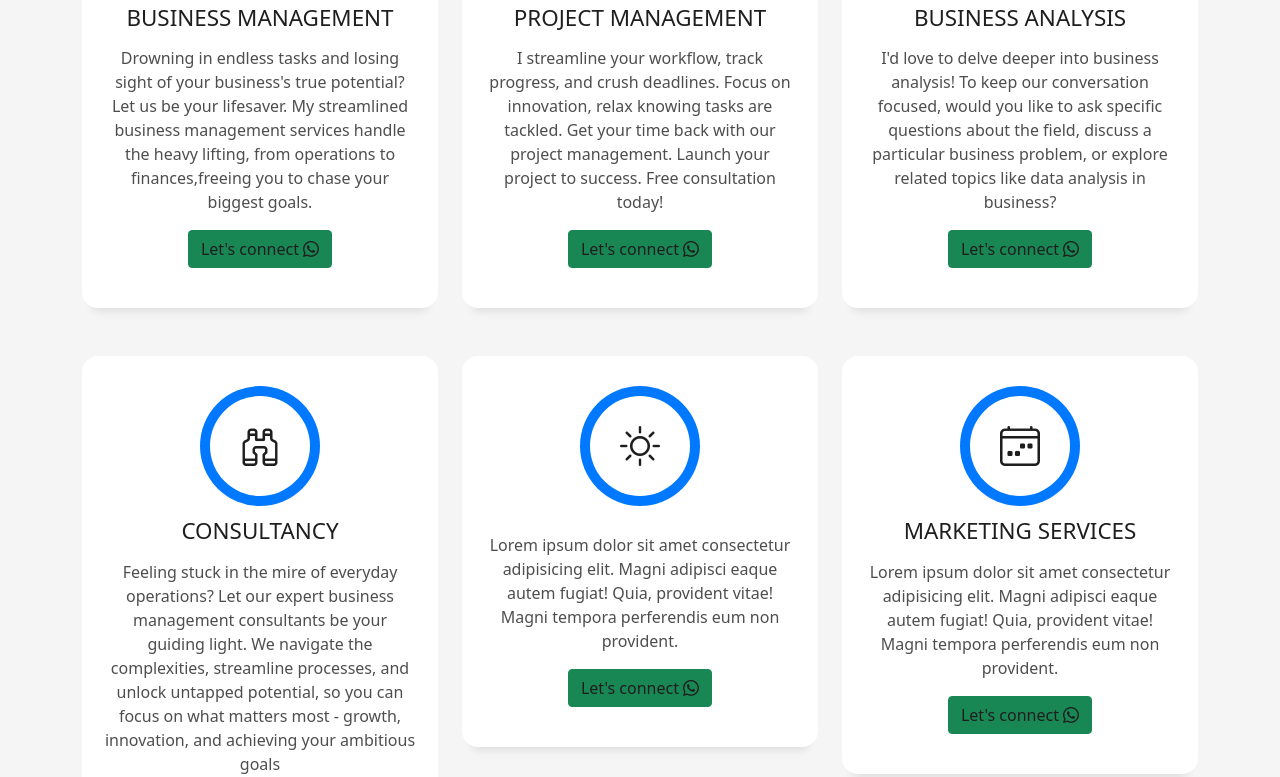
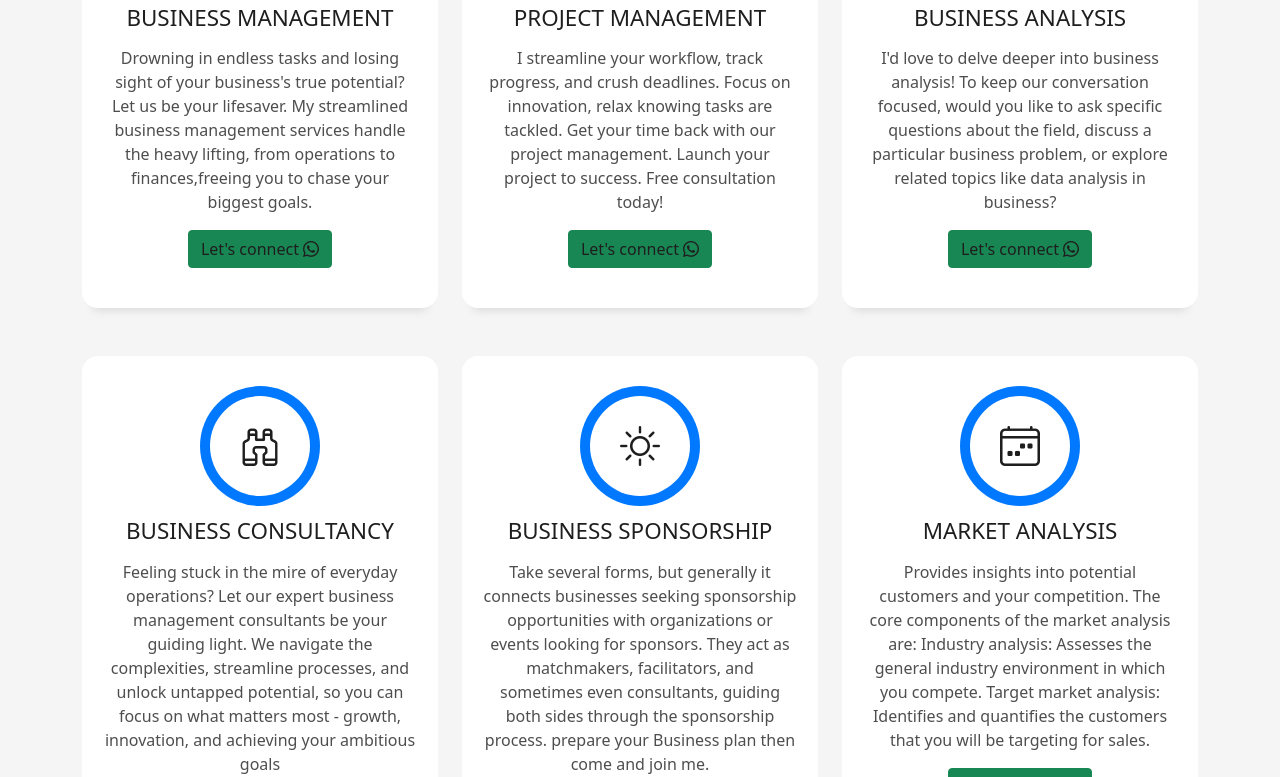
Before and after one commit to trophime1/Devfolio, a React (Create React App) app: page / in a window 1280 px wide. Shown: the part 2000-2777 px from the top of the page. Built offline with nearby package versions, Linux system fonts and the light colour scheme.

Commit message:
portifolio

```diff
--- a/src/pages/blog.js
+++ b/src/pages/blog.js
@@ -21,7 +21,7 @@ function Blog (){
           <div class="col-md-4">
             <div class="card card-blog">
               <div class="card-img">
-                <a href="https://www.universal-cert.com"><img src="assets/img/logo.png" alt="" class="img-fluid"/></a>
+                <a target="blank" href="https://www.universal-cert.com"><img src="assets/img/logo.png" alt="" class="img-fluid"/></a>
               </div>
               <div class="card-body">
                 <div class="card-category-box">
@@ -31,9 +31,7 @@ function Blog (){
                 </div>
                 <h3 class="card-title"><a target="blank" href="https://www.universal-cert.com">Universal cert</a></h3>
                 <p class="card-description">
-                  Proin eget tortor risus. Pellentesque in ipsum id orci porta dapibus. Praesent sapien massa, convallis
-                  a pellentesque nec,
-                  egestas non nisi.
+                Making ISO Certification Easier.<br></br>Certification in Hours not in Days
                 </p>
               </div>
               <div class="card-footer">
@@ -51,7 +49,7 @@ function Blog (){
           <div class="col-md-4">
             <div class="card card-blog">
               <div class="card-img">
-                <a href="https://www.uhdss.com"><img src="assets/img/uhdss logo.png" alt="" class="img-fluid"/></a>
+                <a target="blank" href="https://www.uhdss.com"><img src="assets/img/uhdss logo.png" alt="" class="img-fluid"/></a>
               </div>
               <div class="card-body">
                 <div class="card-category-box">
@@ -61,9 +59,7 @@ function Blog (){
                 </div>
                 <h3 class="card-title"><a target = "blank"  href="https://www.uhdss.com">UHDSS</a></h3>
                 <p class="card-description">
-                  Proin eget tortor risus. Pellentesque in ipsum id orci porta dapibus. Praesent sapien massa, convallis
-                  a pellentesque nec,
-                  egestas non nisi.
+                Welcome to the Africa's best Education Agency.
                 </p>
               </div>
               <div class="card-footer">
@@ -91,14 +87,12 @@ function Blog (){
                 </div>
                 <h3 class="card-title"><a  target = "blank" href="https://topskills.courses">TopSkills</a></h3>
                 <p class="card-description">
-                  Proin eget tortor risus. Pellentesque in ipsum id orci porta dapibus. Praesent sapien massa, convallis
-                  a pellentesque nec,
-                  egestas non nisi.
+                Study any topic, anytime. explore thousands of courses for the lowest price ever!
                 </p>
               </div>
               <div class="card-footer">
                 <div class="post-author">
-                  <a href="https://topskills.courses/">
+                  <a target="blank" href="https://topskills.courses/">
                   <i class="bi bi-arrow-return-right"></i>
 
                     <span class="author">Visit Us</span>
@@ -121,9 +115,8 @@ function Blog (){
                 </div>
                 <h3 class="card-title"><a target="blank" href="https://universal-brokers.com/">Universal brokers</a></h3>
                 <p class="card-description">
-                  Proin eget tortor risus. Pellentesque in ipsum id orci porta dapibus. Praesent sapien massa, convallis
-                  a pellentesque nec,
-                  egestas non nisi.
+                Best Renting and buying Platform
+Sells and Rents Houses, cars, and plots
                 </p>
               </div>
               <div class="card-footer">
--- a/src/pages/contact.js
+++ b/src/pages/contact.js
@@ -1,5 +1,9 @@
-import React from "react";
+import React, { useState } from "react";
 function Contact (){
+const [subject, setSubject] = useState('');
+const [message, setMessage] = useState('');
+
+
     return (
 <>
 <section id="contact" className="paralax-mf footer-paralax bg-image sect-mt4 route" style={{backgroundImage: "url(assets/img/overlay-bg.jpg)"}}>
@@ -17,7 +21,7 @@ function Contact (){
                       </h5>
                     </div>
                     <div>
-                      <form action="forms/contact.php" method="post" role="form" className="php-email-form">
+                      <form  className="php-email-form">
                         <div className="row">
                           <div className="col-md-12 mb-3">
                             <div className="form-group">
@@ -31,12 +35,12 @@ function Contact (){
                           </div>
                           <div className="col-md-12 mb-3">
                             <div className="form-group">
-                              <input type="text" className="form-control" name="subject" id="subject" placeholder="Subject" required />
+                              <input type="text" className="form-control" name="subject" id="subject" placeholder="Subject" required onChange={(e)=> setSubject(e.target.value)} />
                             </div>
                           </div>
                           <div className="col-md-12">
                             <div className="form-group">
-                              <textarea className="form-control" name="message" rows="5" placeholder="Message" required></textarea>
+                              <textarea className="form-control" name="message" rows="5" placeholder="Message" required onChange={(e)=>setMessage(e.target.value)}></textarea>
                             </div>
                           </div>
                           <div className="col-md-12 text-center my-3">
@@ -45,7 +49,13 @@ function Contact (){
                             <div className="sent-message">Your message has been sent. Thank you!</div>
                           </div>
                           <div className="col-md-12 text-center">
-                            <button type="submit" className="button button-a button-big button-rouded">Send Message</button>
+                            <button type="button" className="button button-a button-big button-rouded">
+                              <a href={`mailto:me@danielhagenimana.com?Regarding
+                                   ${subject}&body=${message}`}
+                                 className="bg-slate-700 uppercase text-white p-3 rounded-lg text-center hover:opacity-95">
+                                   Send message
+                                 </a>
+                              </button>
                           </div>
                         </div>
                       </form>
@@ -59,10 +69,9 @@ function Contact (){
                     </div>
                     <div className="more-info">
                       <p className="lead">
-                        Lorem ipsum dolor sit amet consectetur adipisicing elit. Facilis dolorum dolorem soluta quidem
-                        expedita aperiam aliquid at.
-                        Totam magni ipsum suscipit amet? Autem nemo esse laboriosam ratione nobis
-                        mollitia inventore?
+                      I'm here to provide information and complete tasks as instructed,
+                      so if you have something you'd like to know or need done,
+                      contacting me is the perfect way to do it.
                       </p>
                       <ul className="list-ico">
                         <li><span className="bi bi-geo-alt"></span> Kigali-Rwanda</li>
--- a/src/pages/header.js
+++ b/src/pages/header.js
@@ -28,7 +28,7 @@ useEffect( ()=>{
           <li><a className="nav-link scrollto active" href="#hero">Home</a></li>
           <li><a className="nav-link scrollto" href="#about">About</a></li>
           <li><a className="nav-link scrollto" href="#services">Services</a></li>
-          <li><a className="nav-link scrollto " href="#work">Work</a></li>
+          <li><a className="nav-link scrollto " href="#work">Rewards</a></li>
           <li><a className="nav-link scrollto " href="#blog">Ownership</a></li>
           <li><a className="nav-link scrollto" href="#contact">Contact</a></li>
         </ul>
--- a/src/pages/services.js
+++ b/src/pages/services.js
@@ -76,7 +76,7 @@ function Services(){
                 <span className="ico-circle"><i className="bi bi-binoculars"></i></span>
               </div>
               <div className="service-content">
-                <h2 className="s-title">Consultancy</h2>
+                <h2 className="s-title">Business Consultancy</h2>
                 <p className="s-description text-center">
                 Feeling stuck in the mire of everyday operations? Let our expert business
                 management consultants be your guiding light. We navigate the complexities,
@@ -95,12 +95,12 @@ function Services(){
                 <span className="ico-circle"><i className="bi bi-brightness-high"></i></span>
               </div>
               <div className="service-content">
-                <h2 className="s-title"></h2>
+                <h2 className="s-title">Business Sponsorship</h2>
                 <p className="s-description text-center">
-                  Lorem ipsum dolor sit amet consectetur adipisicing elit. Magni adipisci eaque autem fugiat! Quia,
-                  provident vitae! Magni
-                  tempora perferendis eum non provident.
-                </p>
+                Take several forms, but generally it connects businesses
+                seeking sponsorship opportunities with organizations or events
+                looking for sponsors. They act as matchmakers, facilitators, and sometimes even consultants,
+                 guiding both sides through the sponsorship process. prepare your Business plan then come and join me.</p>
                <button className="btn btn-success"> <a href="https://wa.me/250785395473" target="black" className="">Let's connect <i class="bi bi-whatsapp"></i></a></button>
 
               </div>
@@ -112,11 +112,12 @@ function Services(){
                 <span className="ico-circle"><i className="bi bi-calendar4-week"></i></span>
               </div>
               <div className="service-content">
-                <h2 className="s-title">Marketing Services</h2>
+                <h2 className="s-title">Market Analysis</h2>
                 <p className="s-description text-center">
-                  Lorem ipsum dolor sit amet consectetur adipisicing elit. Magni adipisci eaque autem fugiat! Quia,
-                  provident vitae! Magni
-                  tempora perferendis eum non provident.
+                Provides insights into potential customers and your competition.
+                The core components of the market analysis are: Industry analysis: Assesses
+                the general industry environment in which you compete. Target market analysis: Identifies
+                and quantifies the customers that you will be targeting for sales.
                 </p>
                <button className="btn btn-success"> <a href="https://wa.me/250785395473" target="black" className="">Let's connect <i class="bi bi-whatsapp"></i></a></button>
 
```
Also changed, not shown: src/pages/potifolio.js (+10 -10 lines).
